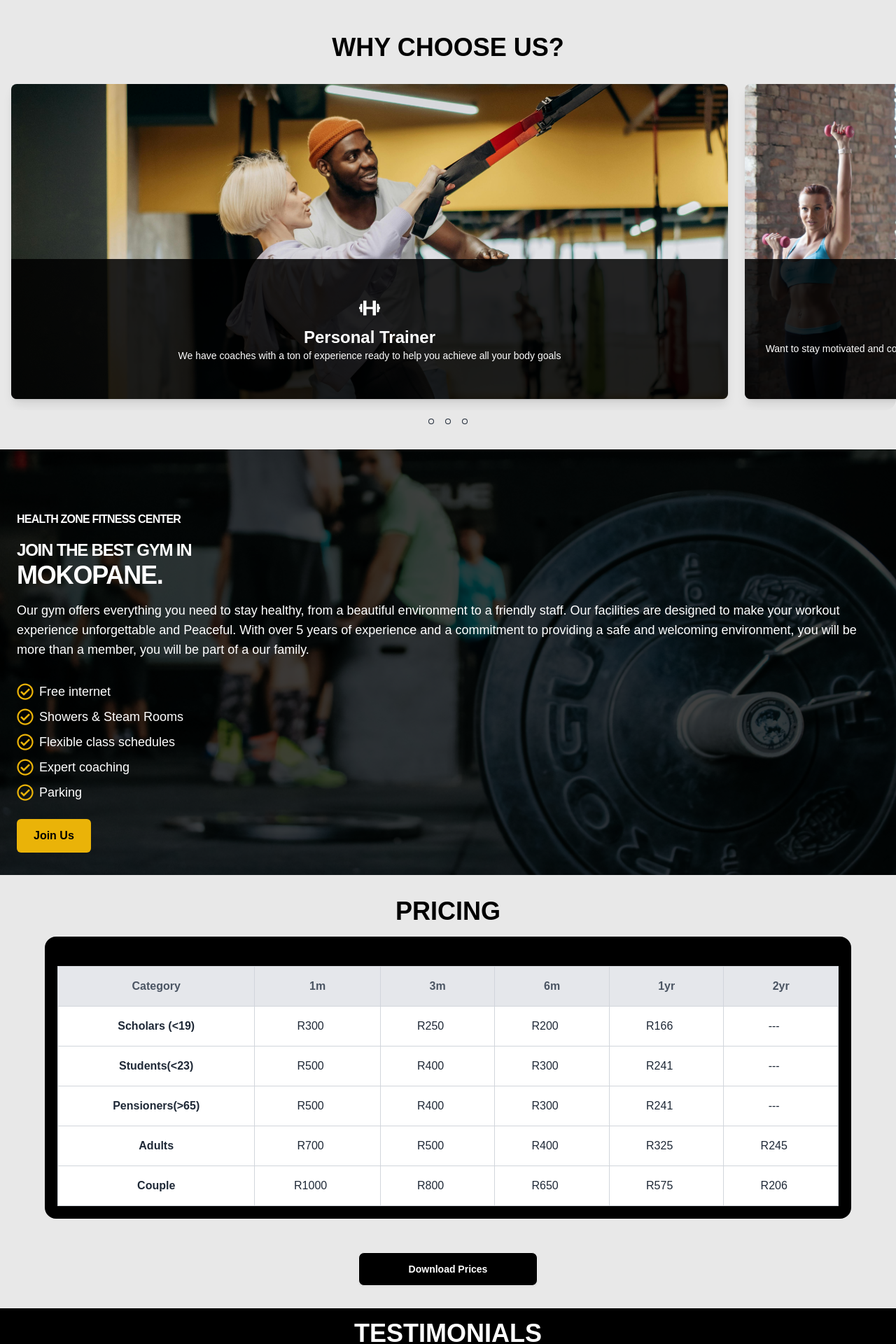
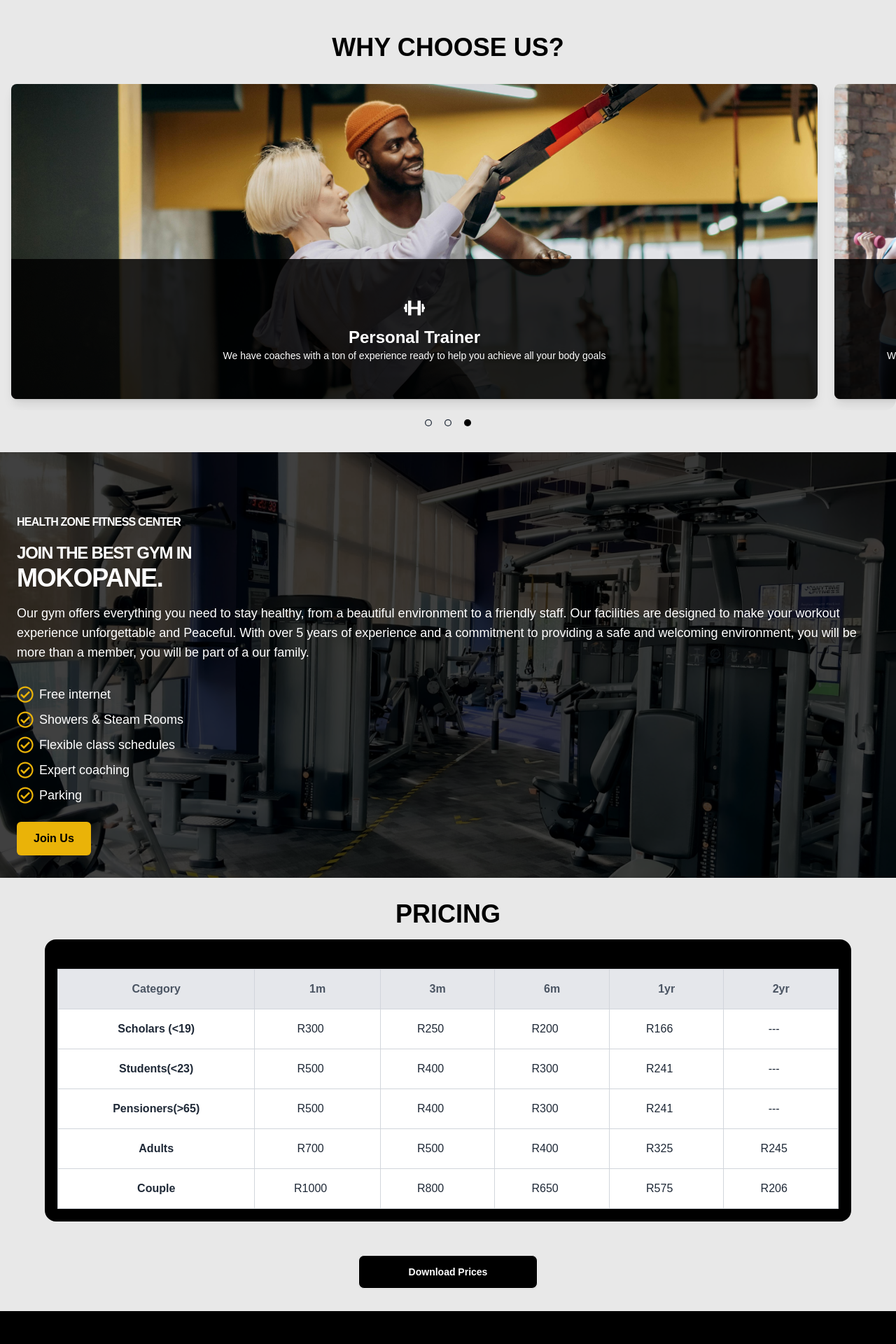
Before and after one commit to Prashely/Gym-Template, a React (Vite) app: page / in a window 1280 px wide. Shown: the part 840-2760 px from the top of the page at 70% size. Built offline with nearby package versions, Linux system fonts and the light colour scheme.

Commit message:
Movie black dot

```diff
--- a/src/assets/components/ui/Footer.jsx
+++ b/src/assets/components/ui/Footer.jsx
@@ -19,6 +19,15 @@
           Health Zone Gym
           <br />
           Providing reliable Gyms since 2000
+        </p>
+        <p className="my-4">
+          <span className="font-bold text-md"> Mon - Fri</span>
+          <br />
+          4:30 AM - 8:00 PM
+          <br />
+          <span className="font-bold text-md">Sat - Sun</span>
+          <br />
+          7:00 AM - 12:00 PM
         </p>
         <p>Copyright © {new Date().getFullYear()} - All right reserved</p>
       </aside>
--- a/src/assets/components/ui/Reasons.jsx
+++ b/src/assets/components/ui/Reasons.jsx
@@ -2,7 +2,7 @@
 
 const Reasons = ({ imageSrc, title, description, icon }) => {
   return (
-    <div className="relative  w-[80vw] h-[450px] overflow-hidden rounded-lg shadow-lg">
+    <div className="relative  w-[90vw] h-[450px] overflow-hidden rounded-lg shadow-lg">
       <img src={imageSrc} alt={title} className="w-full h-full object-cover" />
       {/* Black background on the lower half */}
       <div className="absolute bottom-0 w-full h-[200px] bg-black bg-opacity-85 p-4 flex flex-col items-center justify-center text-center text-white">
--- a/src/sections/homepage/Benefits.jsx
+++ b/src/sections/homepage/Benefits.jsx
@@ -1,13 +1,13 @@
 import React from "react";
 import { FaRegCheckCircle } from "react-icons/fa";
-import Eight from "../../assets/images/8.jpg";
+import One from "../../assets/images/1.jpg";
 
 const Benefits = () => {
   return (
     <section
       className="relative bg-center bg-cover bg-no-repeat text-white py-8"
       style={{
-        backgroundImage: `url(${Eight})`, // Replace with your image URL
+        backgroundImage: `url(${One})`, // Replace with your image URL
         backgroundAttachment: "fixed", // This gives the parallax effect
       }}
     >
--- a/src/sections/homepage/ContactUs.jsx
+++ b/src/sections/homepage/ContactUs.jsx
@@ -19,7 +19,7 @@
                   Get in touch
                 </h1>
                 <p className="text-normal text-lg sm:text-2xl font-medium text-white dark:text-white mt-2">
-                  Fill in the form to start a conversation
+                  Fill in the form and let us get in touch
                 </p>
 
                 <div className="flex items-center mt-8 text-white dark:text-white">
--- a/src/sections/homepage/FAQs.jsx
+++ b/src/sections/homepage/FAQs.jsx
@@ -11,7 +11,11 @@
             Do I need to be Fit to join the gym?
           </div>
           <div className="collapse-content">
-            <p>hello</p>
+            <p>
+              Lorem ipsum dolor sit amet consectetur adipisicing elit. Atque
+              sapiente quos quod labore vel inventore harum deleniti
+              consequuntur nesciunt, rem sequi, rerum magnam, illum?
+            </p>
           </div>
         </div>
         <div className="collapse collapse-arrow bg-bgTertiary mb-0.5">
@@ -20,7 +24,12 @@
             Can I join as a beginner?
           </div>
           <div className="collapse-content">
-            <p>hello</p>
+            <p>
+              Lorem ipsum dolor sit, amet consectetur adipisicing elit. Id animi
+              quam, officiis asperiores voluptatibus officia accusantium placeat
+              facere. Sapiente, laboriosam commodi. Repellendus sunt nihil vitae
+              sequi blanditiis! Ducimus, iusto culpa.
+            </p>
           </div>
         </div>
         <div className="collapse collapse-arrow bg-bgTertiary mb-0.5">
@@ -29,7 +38,11 @@
             Can I cancel my subscription anytime?
           </div>
           <div className="collapse-content">
-            <p>hello</p>
+            <p>
+              Lorem ipsum dolor, sit amet consectetur adipisicing elit. Cumque
+              sequi facilis exercitationem animi excepturi odit, quaerat ipsam
+              minima ipsa aut.
+            </p>
           </div>
         </div>
         <div className="collapse collapse-arrow bg-bgTertiary mb-0.5">
@@ -38,7 +51,12 @@
             What are the gym's operating hours?
           </div>
           <div className="collapse-content">
-            <p>hello</p>
+            <p>
+              Lorem, ipsum dolor sit amet consectetur adipisicing elit. Expedita
+              quae consectetur atque, quasi vitae consequatur labore excepturi,
+              doloremque veniam dignissimos blanditiis eius ratione esse, at
+              magnam voluptate sapiente praesentium magni!
+            </p>
           </div>
         </div>
       </div>
--- a/src/sections/homepage/Testimonials.jsx
+++ b/src/sections/homepage/Testimonials.jsx
@@ -29,8 +29,8 @@
   };
 
   return (
-    <section className="bg-black py-4">
-      <h2 className="text-4xl text-white font-bold text-center mb-4">
+    <section className="bg-black py-8">
+      <h2 className="text-4xl text-white font-bold text-center my-4">
         TESTIMONIALS
       </h2>
       <div className="w-full flex justify-center">
@@ -51,7 +51,7 @@
           ))}
         </div>
       </div>
-      <div>
+      <div className="my-4">
         <p className="text-center">
           Are you a member?
           <a href="#" target="_blank" className="ml-1 underline text-white">
--- a/src/sections/homepage/WhyUs.jsx
+++ b/src/sections/homepage/WhyUs.jsx
@@ -1,5 +1,5 @@
-import React from "react";
-import { GoDot } from "react-icons/go";
+import React, { useEffect, useState, useRef } from "react";
+import { GoDot, GoDotFill } from "react-icons/go";
 import Reasons from "../../assets/components/ui/Reasons";
 import Twelve from "../../assets/images/12.jpg";
 import Seven from "../../assets/images/7.jpg";
@@ -9,14 +9,42 @@
 import { IoMdPricetags } from "react-icons/io";
 
 const WhyUs = () => {
+  const [activeItem, setActiveItem] = useState(1); // Track the active card
+  const carouselRef = useRef(null);
+
+  useEffect(() => {
+    const observer = new IntersectionObserver(
+      (entries) => {
+        entries.forEach((entry) => {
+          if (entry.isIntersecting) {
+            const index = parseInt(entry.target.getAttribute("data-index"));
+            setActiveItem(index);
+          }
+        });
+      },
+      {
+        threshold: 0.6, // Adjust threshold for sensitivity
+      }
+    );
+
+    const items = document.querySelectorAll(".carousel-item");
+    items.forEach((item) => observer.observe(item));
+
+    // Cleanup observer on component unmount
+    return () => observer.disconnect();
+  }, []);
+
   return (
     <section className="w-full flex flex-col items-center justify-center my-6">
       <h2 className="text-4xl text-black font-bold text-center mb-4">
         WHY CHOOSE US?
       </h2>
       <div className="w-full flex flex-col justify-center">
-        <div className="carousel carousel-center bg-bgPrimary rounded-box space-x-6 p-4">
-          <div id="item1" className="carousel-item">
+        <div
+          ref={carouselRef}
+          className="carousel carousel-center bg-bgPrimary rounded-box space-x-6 p-4"
+        >
+          <div id="item1" className="carousel-item" data-index="1">
             <Reasons
               imageSrc={Twelve}
               icon={<BiDumbbell />}
@@ -24,7 +52,7 @@
               description="We have coaches with a ton of experience ready to help you achieve all your body goals"
             />
           </div>
-          <div id="item2" className="carousel-item">
+          <div id="item2" className="carousel-item" data-index="2">
             <Reasons
               imageSrc={Seven}
               icon={<HiUserGroup />}
@@ -32,7 +60,7 @@
               description="Want to stay motivated and consistent in your fitness Journey, Health Zone offers a variety of group classes to help you stay consistent and reach your body goals"
             />
           </div>
-          <div id="item3" className="carousel-item">
+          <div id="item3" className="carousel-item" data-index="3">
             <Reasons
               imageSrc={Eleven}
               icon={<IoMdPricetags />}
@@ -43,13 +71,25 @@
         </div>
         <div className="flex w-full justify-center gap-2 py-2">
           <a href="#item1" className="bg-bgPrimary">
-            <GoDot className="font-black" />
+            {activeItem === 1 ? (
+              <GoDotFill className="transition-all duration-500 ease-in-out text-xl text-black" />
+            ) : (
+              <GoDot className="transition-all duration-500 ease-in-out text-xl" />
+            )}
           </a>
           <a href="#item2" className="bg-bgPrimary">
-            <GoDot className="font-black" />
+            {activeItem === 2 ? (
+              <GoDotFill className="transition-all duration-500 ease-in-out text-xl text-black" />
+            ) : (
+              <GoDot className="transition-all duration-500 ease-in-out text-xl" />
+            )}
           </a>
           <a href="#item3" className="bg-bgPrimary">
-            <GoDot className="font-black" />
+            {activeItem === 3 ? (
+              <GoDotFill className="transition-all duration-500 ease-in-out text-xl text-black" />
+            ) : (
+              <GoDot className="transition-all duration-500 ease-in-out text-xl" />
+            )}
           </a>
         </div>
       </div>
```
